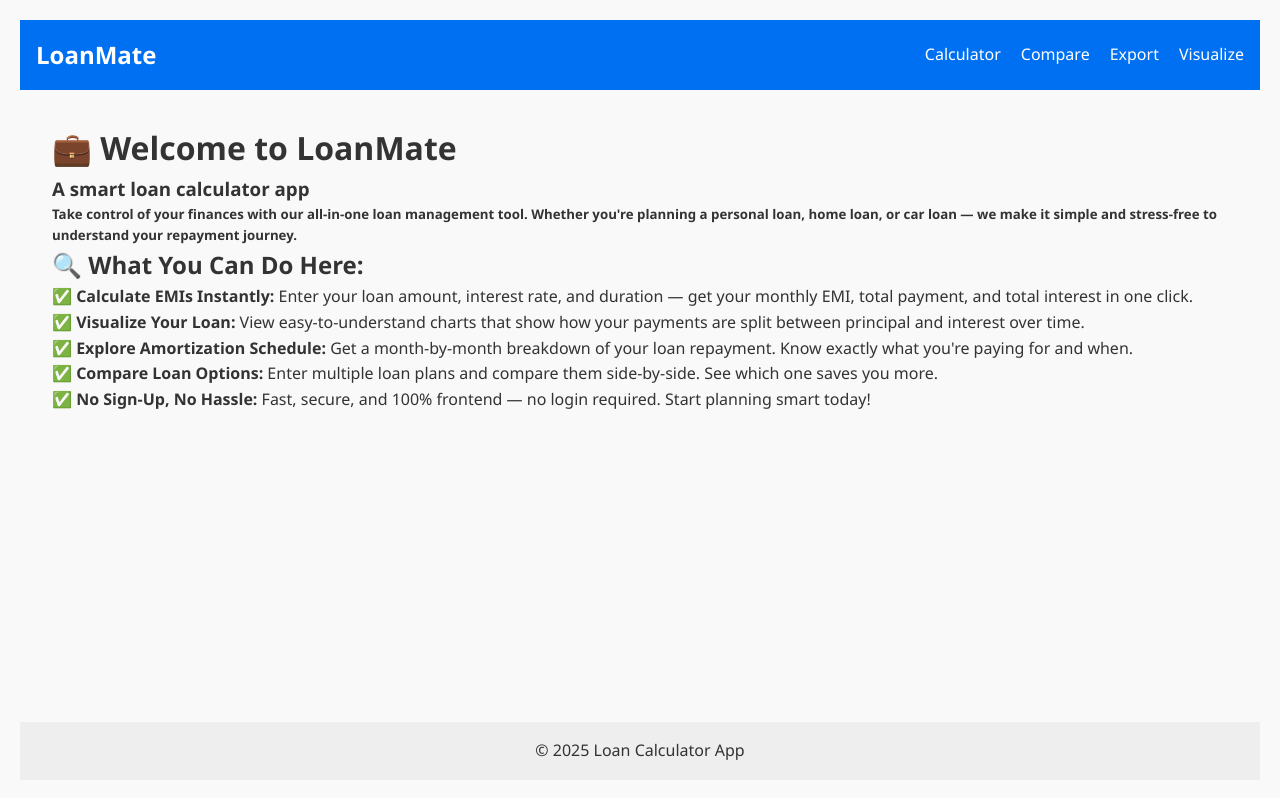
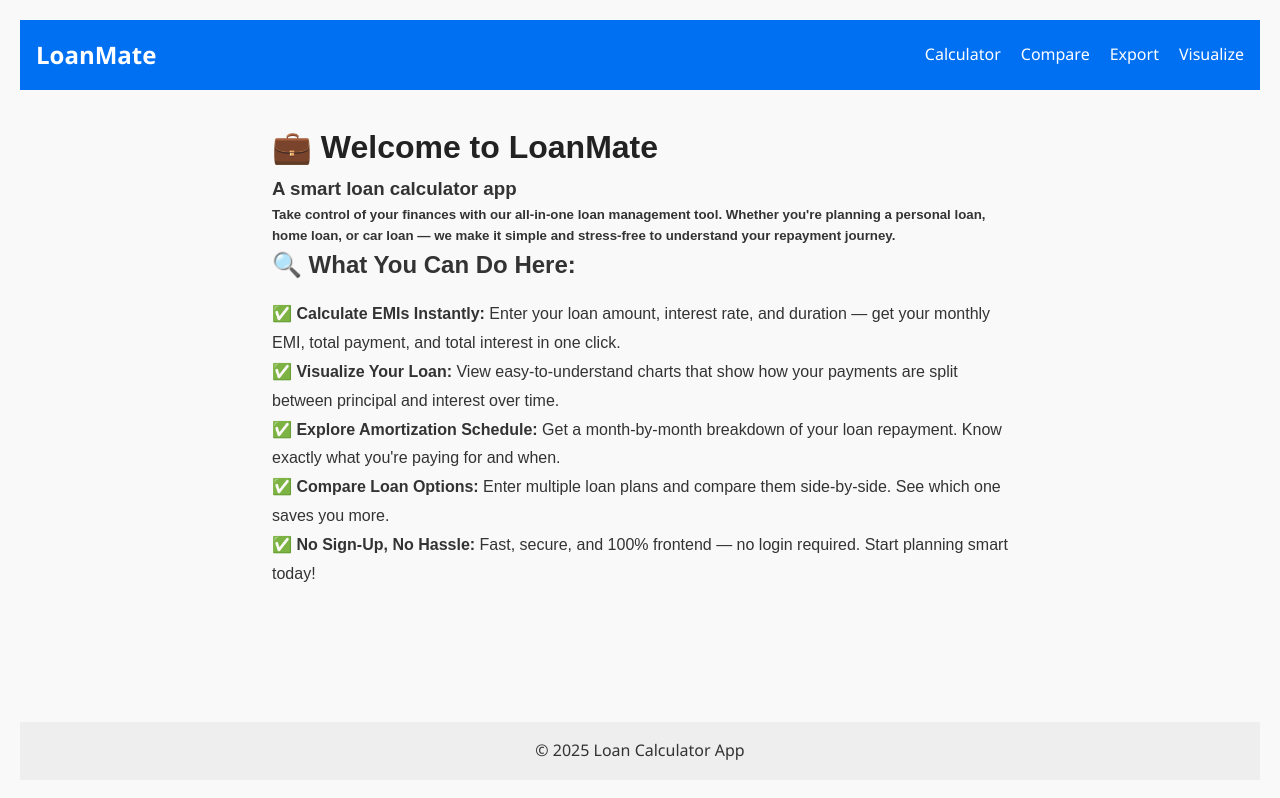
Before and after one commit to Priyal-2005/Loan-Calculator-App, a Next.js app: page / in a window 1280 px wide. Built offline with nearby package versions, Linux system fonts and the light colour scheme.

Commit message:
css chnages done

```diff
--- a/app/globals.css
+++ b/app/globals.css
@@ -15,6 +15,24 @@ body {
 
 main {
     flex: 1;
+}
+
+.intro {
+  padding: 2rem;
+  background-color: #f9f9f9;
+  border-radius: 8px;
+  max-width: 800px;
+  margin: auto;
+  font-family: sans-serif;
+}
+
+.intro h1 {
+  color: #222;
+}
+
+.intro ul {
+  margin-top: 1rem;
+  line-height: 1.8;
 }
 
 body {
--- a/app/page.js
+++ b/app/page.js
@@ -1,6 +1,6 @@
 export default function HomePage() {
   return (
-    <main style={{ padding: "2rem" }}>
+    <main style={{ padding: "2rem" }} className="intro">
       <h1>💼 Welcome to LoanMate</h1>
       <h3>A smart loan calculator app</h3>
       <h5>Take control of your finances with our all-in-one loan management tool. Whether you're planning a personal loan, home loan, or car loan — we make it simple and stress-free to understand your repayment journey.</h5>
```
